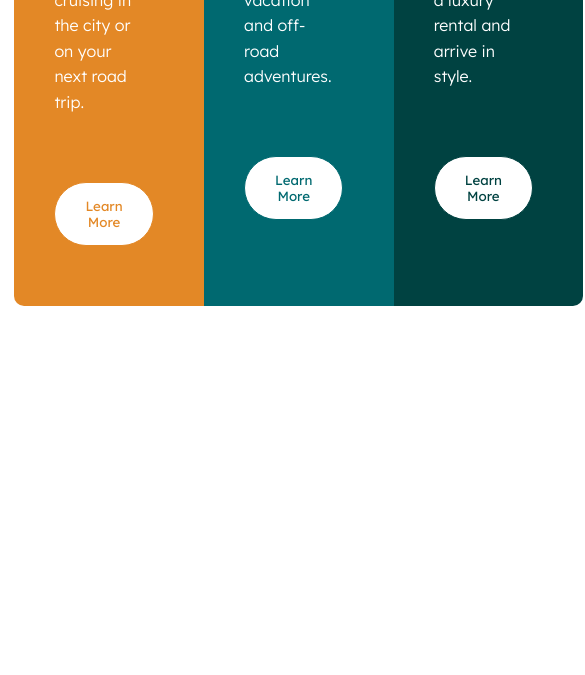
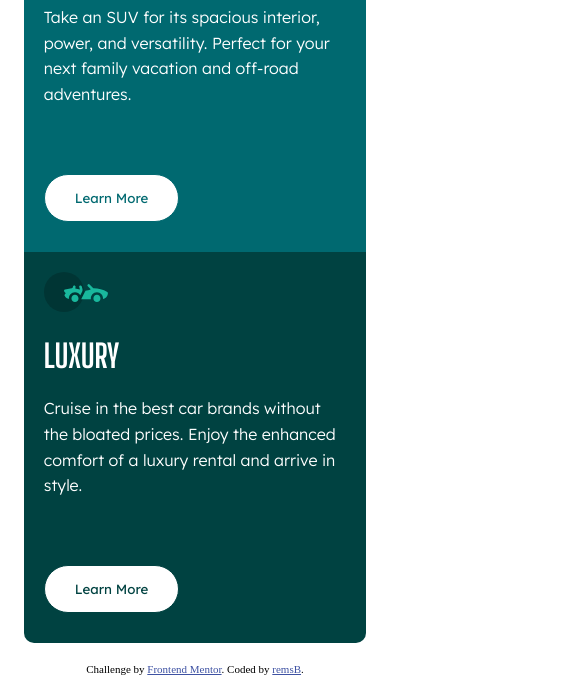
Before and after one commit to Sonalpt/3-column-preview-card-component-main, a plain HTML site: page index.html in a window 390 px wide. Shown: the part 551-1226 px from the top of the page, 585 px wide, since content can reach past the window. Before the commit the page ends 857 px from the top, so only its background shows below. Drawn offline with Linux system fonts and the light colour scheme.

Commit message:
everything's done

```diff
--- a/index.html
+++ b/index.html
@@ -47,7 +47,7 @@
 
   <div class="attribution">
     Challenge by <a href="https://www.frontendmentor.io?ref=challenge" target="_blank">Frontend Mentor</a>.
-    Coded by <a href="#">Your Name Here</a>.
+    Coded by <a href="#">remsB</a>.
   </div>
 </body>
 </html>
--- a/style.css
+++ b/style.css
@@ -13,10 +13,16 @@
     src: url(./policies/Lexend_Deca/LexendDeca-Regular.ttf);
 }
 
+
+
 body {
     margin: 0;
     padding: 0;
 }
+
+
+
+
 
 .container {
     display: flex;
@@ -27,20 +33,21 @@ body {
     top: 17%;
 }
 
+
+
+
+
 .column {
     padding: 40px 60px 60px 40px;
     max-width: 15%;
 }
-
 .column h1 {
     font-family: 'BigShouldersDisplay-Bold', sans-serif;
 }
-
 .column p {
     font-family: 'LexendDeca-Light', sans-serif;
     line-height: 1.6;
 }
-
 .column button {
     margin-top: 50px;
     background-color: white;
@@ -48,8 +55,11 @@ body {
     border-radius: 50px;
     border: none;
     font-family: 'LexendDeca-Regular', sans-serif;
+}
 
-}
+
+
+
 
 .sedan_column {
     background-color: hsl(31, 77%, 52%);
@@ -68,12 +78,14 @@ body {
 }
 
 
+
+
+
 .suv_column {
     background-color: hsl(184, 100%, 22%);
     grid-row: 2/3;
     grid-column: 2/3;
 }
-
 .suv_column button {
     color: hsl(184, 100%, 22%);
     border: 1px solid hsl(184, 100%, 22%);
@@ -84,13 +96,16 @@ body {
     border: 1px solid white;
 }
 
+
+
+
+
 .luxury_column {
     background-color: hsl(179, 100%, 13%);
     border-radius: 0px 10px 10px 0px;
     grid-row: 2/3;
     grid-column: 3/4;
 }
-
 .luxury_column button {
     color: hsl(179, 100%, 13%);
     border: 1px solid hsl(179, 100%, 13%);
@@ -105,29 +120,38 @@ body {
 
 
 
+.attribution {
+    font-size: 11px;
+    text-align: center;
+}
+.attribution a {
+    color: hsl(228, 45%, 44%);
+}
 
 
 
 
+@media screen and (max-width: 1024px) {
 
+    .container {
+        flex-direction: column;
+        justify-content: center;
+        align-items: center;
+        position: relative;
+        margin-top: 20px;
+        margin-bottom: 20px;
+    }
 
+    .column {
+        padding: 20px 30px 30px 20px;
+        max-width: 75%;
+    }
 
+    .sedan_column {
+        border-radius: 10px 10px 0px 0px;
+    }
 
-
-
-
-
-
-
-
-
-
-
-
-
-
-
-
-
-.attribution { font-size: 11px; text-align: center; }
-.attribution a { color: hsl(228, 45%, 44%); }
+    .luxury_column {
+        border-radius: 0px 0px 10px 10px;
+    }
+}
```
